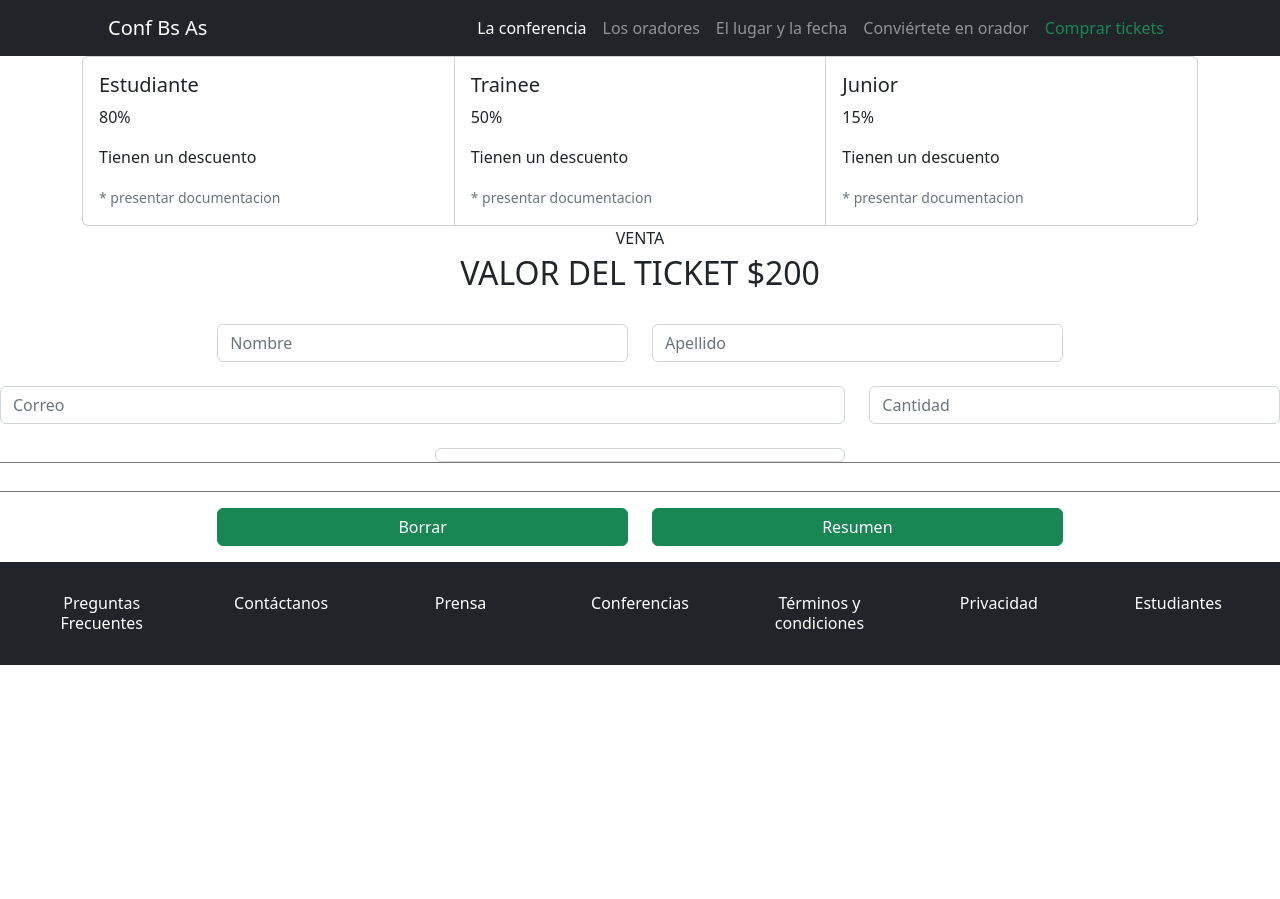
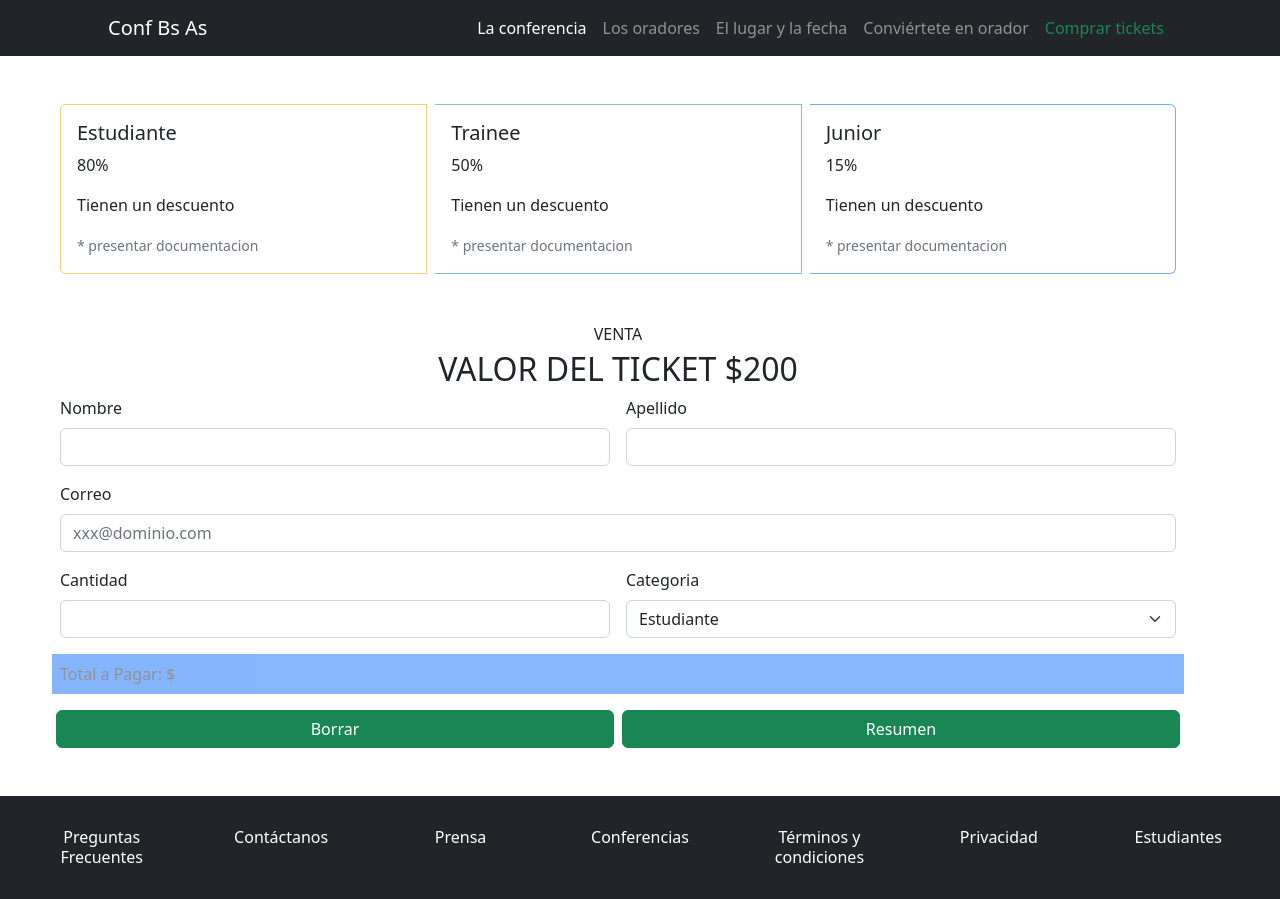
Before and after one commit to ivnarnd/ticketConf, a plain HTML site: page index.html in a window 1280 px wide. Before the commit the page ends 800 px from the top, so only its background shows below. Drawn offline with nearby package versions, Linux system fonts and the light colour scheme; a script that the page names is missing.

Commit message:
Maquetando la seccion de tickets

```diff
--- a/index.html
+++ b/index.html
@@ -6,7 +6,7 @@
     <meta name="viewport" content="width=device-width, initial-scale=1.0">
     <link href="https://cdn.jsdelivr.net/npm/bootstrap@5.2.2/dist/css/bootstrap.min.css" rel="stylesheet" integrity="sha384-Zenh87qX5JnK2Jl0vWa8Ck2rdkQ2Bzep5IDxbcnCeuOxjzrPF/et3URy9Bv1WTRi" crossorigin="anonymous">
 
-    <link rel="stylesheet" href="tickets.css">
+    <link rel="stylesheet" href="style.css">
     <title>Tickets</title>
 </head>
 <body>
@@ -19,16 +19,16 @@
     <div class="collapse navbar-collapse" id="navbarSupportedContent">
       <ul class="navbar-nav ms-auto mb-2 mb-lg-0 pe-5">
         <li class="nav-item">
-          <a class="nav-link active text-white" href="#carouselExampleFade">La conferencia</a>
+          <a class="nav-link active text-white" href="#">La conferencia</a>
         </li>
         <li class="nav-item">
-          <a class="nav-link text-white-50" href="#oradores">Los oradores</a>
+          <a class="nav-link text-white-50" href="#">Los oradores</a>
         </li>
         <li class="nav-item">
-          <a class="nav-link text-white-50" href="#lugar">El lugar y la fecha</a>
+          <a class="nav-link text-white-50" href="#">El lugar y la fecha</a>
         </li>
         <li class="nav-item">
-          <a class="nav-link text-white-50" href="#formulario-orador">Conviértete en orador</a>
+          <a class="nav-link text-white-50" href="#">Conviértete en orador</a>
         </li>
         <li class="nav-item">
           <a class="nav-link text-success" href="#">Comprar tickets</a>
@@ -38,9 +38,9 @@
   </div>
 </nav>
 
-<div class="container">
-  <div class="card-group">
-    <div class="card">
+<div class="container m-5">
+  <div class="card-group gap-2">
+    <div class="card card-estudiante">
       <div class="card-body">
         <h5 class="card-title">Estudiante</h5>
         <p class="card-text">80%</p>
@@ -48,7 +48,7 @@
         <small class="text-muted">* presentar documentacion</small>
       </div>
     </div>
-    <div class="card">
+    <div class="card card-trainee">
       <div class="card-body">
         <h5 class="card-title">Trainee</h5>
         <p class="card-text">50%</p>
@@ -56,7 +56,7 @@
         <small class="text-muted">* presentar documentacion</small>
       </div>
     </div>
-    <div class="card">
+    <div class="card card-junior">
       <div class="card-body">
         <h5 class="card-title">Junior</h5>
         <p class="card-text">15%</p>
@@ -66,43 +66,48 @@
     </div>
   </div>
 </div>
-<section id="form">
+<div class="container m-5">
   <div class="text-center">
     <p class="mb-1">VENTA</p>
     <p class="h2">VALOR DEL TICKET $200</p>
+  </div>
+  <form class="row g-3">
+    <div class="col-md-6">
+      <label for="inputNombre" class="form-label">Nombre</label>
+      <input type="text" class="form-control" id="inputNombre">
+    </div>
+    <div class="col-md-6">
+      <label for="inputApellido" class="form-label">Apellido</label>
+      <input type="text" class="form-control" id="inputApellido">
+    </div>
+    <div class="col-12">
+      <label for="inputCorreo" class="form-label">Correo</label>
+      <input type="email" class="form-control" id="inputCorreo" placeholder="xxx@dominio.com">
+    </div>
 
-  </div>
-  <form action="#" class="row justify-content-center">
-    <div class="col-4">
-      <label for="nombre" class="form-label"></label>
-      <input type="text" id="nombre" class="form-control" placeholder="Nombre">
+    <div class="col-md-6">
+      <label for="inputCantidad" class="form-label">Cantidad</label>
+      <input type="number" class="form-control" id="inputCantidad">
     </div>
-    <div class="col-4">
-      <label for="apellido" class="form-label"></label>
-      <input type="text" id="apellido" class="form-control" placeholder="Apellido">
+    <div class="col-md-6">
+      <label for="inputCategoria" class="form-label">Categoria</label>
+      <select id="inputCategoria" class="form-select">
+        <option selected>Estudiante</option>
+        <option>Trainee</option>
+        <option value="">Junior</option>
+      </select>
     </div>
-    <div class="col-8">
-      <label for="correo" class="form-label"></label>
-      <input type="email" id="correo" class="form-control" placeholder="Correo">
+    <span class="placeholder col-12 bg-primary py-2"> Total a Pagar: $</span>
+    <div class="d-grid gap-2 d-md-flex justify-content-md-center">
+      <button class="btn btn-success col-6" type="button">Borrar</button>
+      <button class="btn btn-success col-6" type="button">Resumen</button>
     </div>
-    <div class="col-4">
-      <label for="cantidad" class="form-label"></label>
-      <input type="number" id="cantidad" class="form-control" placeholder="Cantidad">
-    </div>
-    <div class="col-4">
-      <label for="Categoria" class="form-label"></label>
-      <input type="checkbox" id="categoria" class="form-control" placeholder="Estudiante">
-    </div>
-    <input type="text">
-    <div class="col-4 my-3">
-      <button class="btn btn-success w-100">Borrar</button>
-    </div>
-    <div class="col-4 my-3">
-      <button class="btn btn-success w-100">Resumen</button>
-    </div>
+
+
+
   </form>
-</section>
-</main>
+</div>
+
 <footer class=" footer bg-dark">
   <ul class="h6 nav text-center justify-content-center p-4 row">
     <li class="nav-item col"><a href="#" class="nav-link px-2 text-white">Preguntas Frecuentes</a></li>
--- /dev/null
+++ b/style.css
@@ -0,0 +1,3 @@
+.card-trainee{border: 1px solid rgb(127, 194, 204);}
+.card-estudiante{border: 1px solid rgb(238 , 209, 119);}
+.card-junior{border: 1px solid rgb(116, 175, 238);}
```
